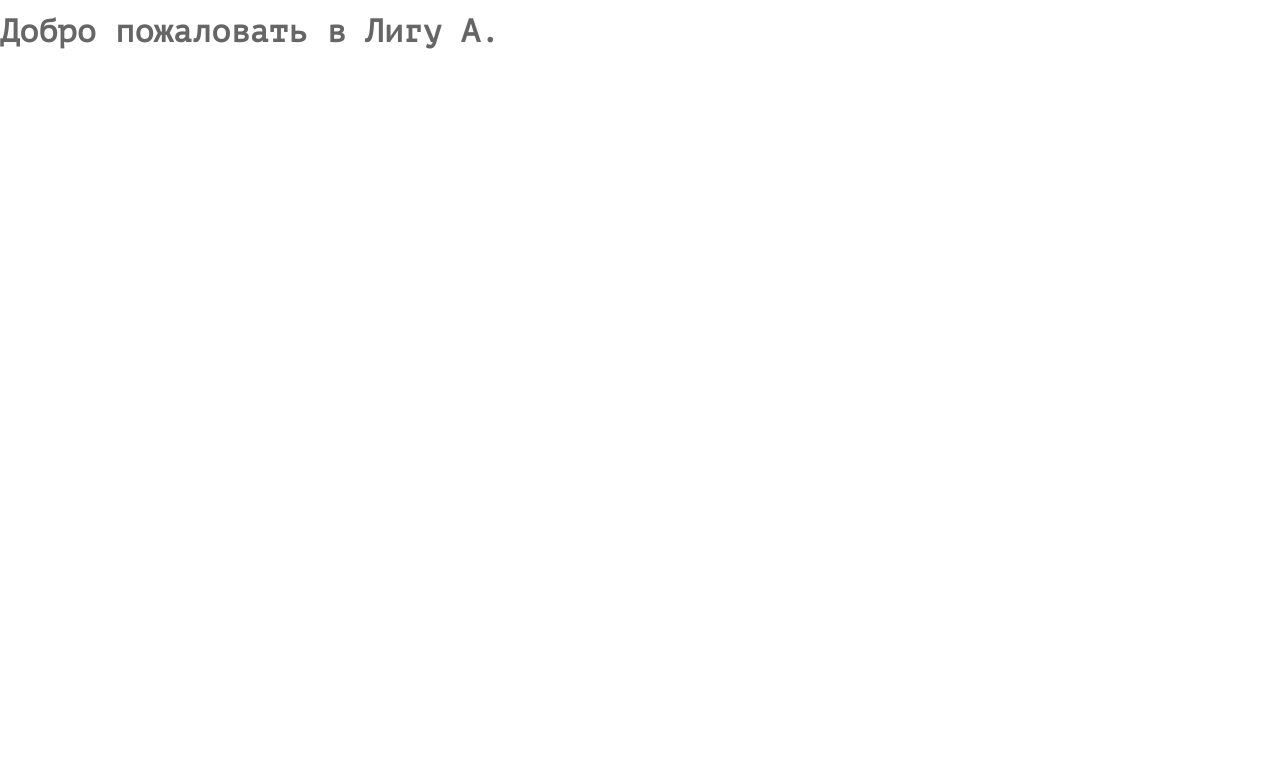
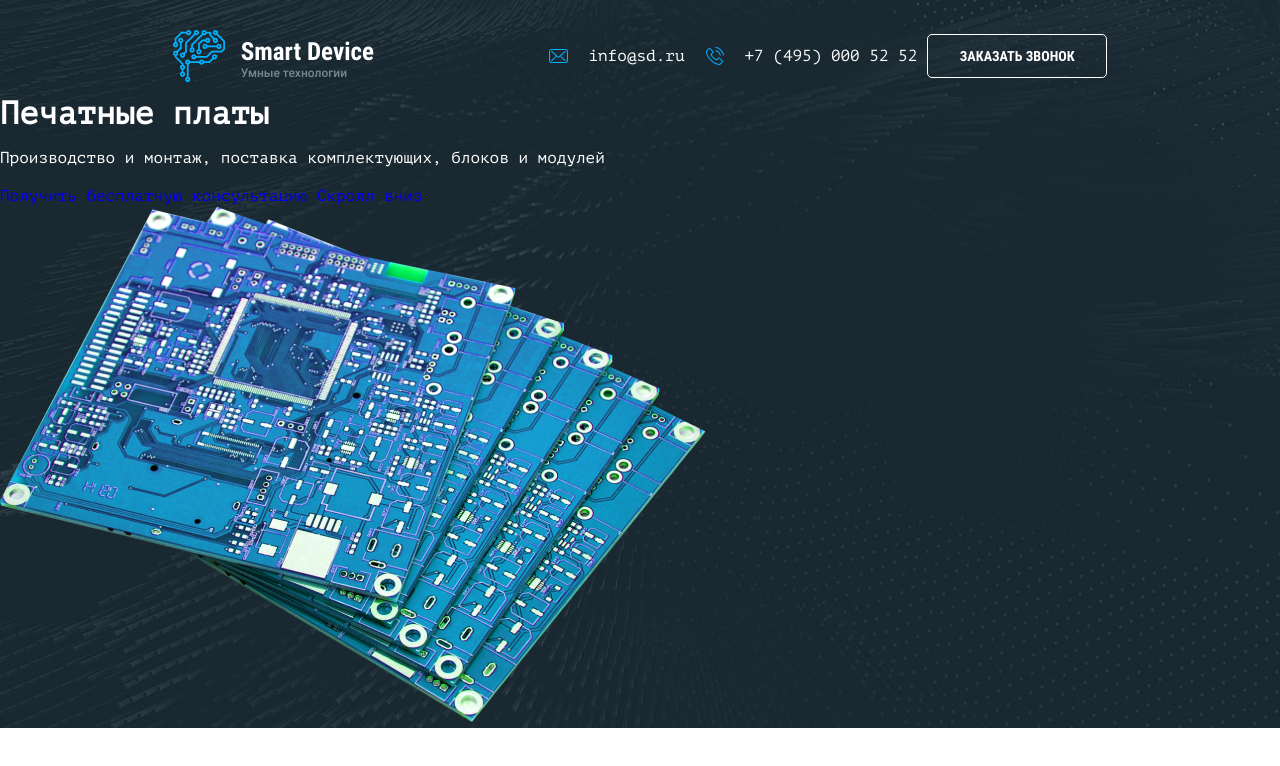
Before and after one commit to ianbel263/smart-device, a website: page source/index.html in a window 1280 px wide. Drawn offline with nearby package versions, Linux system fonts and the light colour scheme; files that its build step writes are made by us from their sources.

Commit message:
Делает стилизацию хедера

```diff
--- a/source/index.html
+++ b/source/index.html
@@ -9,6 +9,46 @@
   <link rel="stylesheet" href="css/style.min.css">
 </head>
 <body>
-  <h1>Добро пожаловать в Лигу А.</h1>
+  <div class="main-page-wrapper">
+    <header class="page-header">
+      <a class="page-header__logo logo">
+        <img src="img/logo.svg" width="52" height="52" alt="Smart Device Logo">
+        <div class="logo__wrapper">
+          <h2 class="logo__title">Smart Device</h2>
+          <p class="logo__slogan">Умные технологии</p>
+        </div>
+      </a>
+      <button class="page-header__button page-header__button--menu-closed" type="button"><span class="visually-hidden">Открыть/закрыть меню</span></button>
+      <nav class="main-nav main-nav--closed">
+        <ul class="main-nav__list site-list">
+          <li class="site-list__item"></li>
+          <li class="site-list__item"></li>
+          <li class="site-list__item"></li>
+          <li class="site-list__item"></li>
+        </ul>
+      </nav>
+      <ul class="page-header__contacts-list">
+        <li class="page-header__contacts-item page-header__contacts-item--mail">
+          <a href="mailto:info@sd.ru" class="page-header__contacts-link page-header__contacts-link--mail"><span>info@sd.ru</span></a>
+        </li>
+        <li class="page-header__contacts-item page-header__contacts-item--phone">
+          <a href="tel:+74950005252" class="page-header__contacts-link page-header__contacts-link--phone"><span>+7 (495) 000 52 52</span></a>
+        </li>
+      </ul>
+      <button class="page-header__button button button--transparent" type="button">Заказать звонок</button>
+    </header>
+
+    <div class="banner">
+      <div class="banner__column">
+        <h1>Печатные платы</h1>
+        <p>Производство и монтаж, поставка комплектующих, блоков и модулей</p>
+        <a class="banner__link anchor-link" href="#">Получить бесплатную консультацию</a>
+        <a class="banner__link anchor-link anchor-link--scroll-down" href="#">Скролл вниз</a>
+      </div>
+      <div class="banner__column">
+        <img src="img/motherboard.png" width="705" height="515" alt="Печатные платы">
+      </div>
+    </div>
+  </div>
 </body>
 </html>
--- a/source/sass/base/font.scss
+++ b/source/sass/base/font.scss
@@ -1,11 +1,11 @@
-/* roboto-regular - cyrillic_latin */
+/* roboto-500 - cyrillic_latin */
 @font-face {
   font-family: 'Roboto';
   font-style: normal;
-  font-weight: 400;
-  src: local('Roboto'), local('Roboto-Regular'),
-       url('../fonts/roboto-v20-cyrillic_latin-regular.woff2') format('woff2'),
-       url('../fonts/roboto-v20-cyrillic_latin-regular.woff') format('woff');
+  font-weight: 500;
+  src: local('Roboto Medium'), local('Roboto-Medium'),
+       url('../fonts/roboto-v20-cyrillic_latin-500.woff2') format('woff2'),
+       url('../fonts/roboto-v20-cyrillic_latin-500.woff') format('woff');
 }
 
 /* roboto-condensed-regular - cyrillic_latin */
--- /dev/null
+++ b/source/sass/base/mixins.scss
@@ -0,0 +1,9 @@
+@mixin indents-reset {
+  margin: 0;
+  padding: 0;
+}
+
+@mixin ul-reset {
+  @include indents-reset;
+  list-style: none;
+}
--- a/source/sass/base/variables.scss
+++ b/source/sass/base/variables.scss
@@ -18,6 +18,5 @@ $logo-name-footer-font-color: #203C42;
 $form-bg-color: #00B2FF;
 
 
-$mobile-width: 320px;
-$tablet-width: 768px;
-$desktop-width: 1024px;
+$mobile-width: 767px;
+$tablet-width: 1023px;
--- /dev/null
+++ b/source/sass/blocks/button.scss
@@ -0,0 +1,24 @@
+.button {
+  min-width: 180px;
+  margin: 0;
+  padding: 13px 22px;
+
+  cursor: pointer;
+
+  box-sizing: border-box;
+  border: 1px solid #ffffff;
+  border-radius: 5px;
+
+  font-family: $alternate-font;
+  font-weight: 700;
+  font-size: 14px;
+  line-height: 16px;
+  color: inherit;
+  background-color: transparent;
+
+  vertical-align: middle;
+  text-align: center;
+  align-self: center;
+  text-transform: uppercase;
+  white-space: nowrap;
+}
--- /dev/null
+++ b/source/sass/blocks/logo.scss
@@ -0,0 +1,32 @@
+.logo {
+  min-width: 202px;
+  display: flex;
+  margin-right: 6%;
+
+  img {
+    display: block;
+    margin-right: 16px;
+  }
+
+  &__wrapper {
+    min-width: 135px;
+  }
+
+  h2 {
+    @include indents-reset;
+    margin-top: 7px;
+    font-family: $alternate-font;
+    font-weight: 700;
+    font-size: 25px;
+    line-height: 29px;
+  }
+
+  p {
+    @include indents-reset;
+    font-family: $logo-slogan-font;
+    font-weight: 500;
+    font-size: 12px;
+    line-height: 14px;
+    color: $logo-slogan-font-color;
+  }
+}
--- /dev/null
+++ b/source/sass/blocks/main-nav.scss
@@ -0,0 +1,7 @@
+.main-nav {
+  @include ul-reset;
+
+  &--closed {
+    display: none;
+  }
+}
--- /dev/null
+++ b/source/sass/blocks/main-page-wrapper.scss
@@ -0,0 +1,7 @@
+.main-page-wrapper {
+  padding-top: 30px;
+  color: $alternate-font-color;
+  background-color: $alternate-bg-color;
+  background-image: url("../img/bg-header.png");
+  background-position: center center;
+}
--- /dev/null
+++ b/source/sass/blocks/page-header.scss
@@ -0,0 +1,98 @@
+.page-header {
+  max-width: 1411px;
+  width: 73%;
+  margin: 0 auto;
+  display: flex;
+
+  &__button--menu-closed {
+    display: none;
+  }
+
+  &__contacts-list {
+    @include ul-reset;
+    width: 32%;
+    min-width: 360px;
+    margin-left: auto;
+    margin-right: 2%;
+    display: flex;
+    justify-content: space-between;
+    align-items: center;
+  }
+
+  &__contacts-item {
+
+    &--mail {
+      min-width: 136px;
+      margin-right: 20px;
+    }
+
+    &--phone {
+      min-width: 215px;
+    }
+  }
+
+  &__contacts-link {
+    padding: 13px 0;
+    padding-left: 40px;
+    position: relative;
+    color: $alternate-font-color;
+
+    &::before {
+      content: "";
+      position: absolute;
+      top: 50%;
+      left: 0;
+      width: 20px;
+      height: 20px;
+      transform: translateY(-50%);
+      background-repeat: no-repeat;
+      background-position: center center;
+    }
+
+    &--mail {
+      &::before {
+        background-image: url("../img/icon-mail.svg");
+      }
+    }
+
+    &--phone {
+      &::before {
+        background-image: url("../img/icon-phone.svg");
+      }
+    }
+  }
+}
+
+@media (max-width: $tablet-width) {
+  .page-header {
+    min-width: 750px;
+
+    &__contacts-list {
+      min-width: 83px;
+      width: 11%;
+    }
+
+    &__contacts-item {
+      min-width: auto;
+    }
+
+    &__contacts-link {
+      padding-left: 25px;
+
+      span {
+        display: none;
+      }
+    }
+
+    &__button {
+      display: none;
+    }
+  }
+}
+
+@media (max-width: $mobile-width) {
+  .page-header {
+    min-width: 320px;
+    padding: 10px 0;
+  }
+}
--- a/source/sass/style.scss
+++ b/source/sass/style.scss
@@ -1,4 +1,11 @@
 @import "./base/normalize.scss";
 @import "./base/variables.scss";
+@import "./base/mixins.scss";
 @import "./base/font.scss";
 @import "./base/common.scss";
+
+@import "./blocks/main-page-wrapper.scss";
+@import "./blocks/page-header.scss";
+@import "./blocks/logo.scss";
+@import "./blocks/main-nav.scss";
+@import "./blocks/button.scss";
```
Also changed, not shown: build/css/style.min.css, build/fonts/roboto-v20-cyrillic_latin-500.woff (added), build/fonts/roboto-v20-cyrillic_latin-500.woff2 (added), build/fonts/roboto-v20-cyrillic_latin-regular.woff (deleted), build/fonts/roboto-v20-cyrillic_latin-regular.woff2 (deleted), build/index.html, source/fonts/roboto-v20-cyrillic_latin-500.woff (added), source/fonts/roboto-v20-cyrillic_latin-500.woff2 (added), source/fonts/roboto-v20-cyrillic_latin-regular.woff (deleted), source/fonts/roboto-v20-cyrillic_latin-regular.woff2 (deleted), 1 other file.
